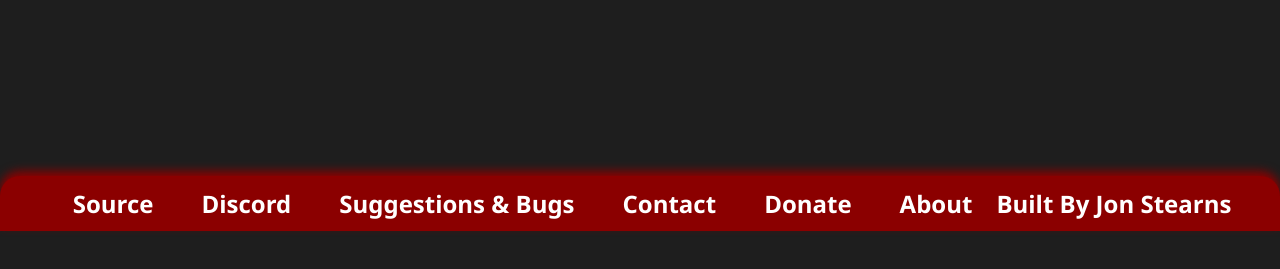
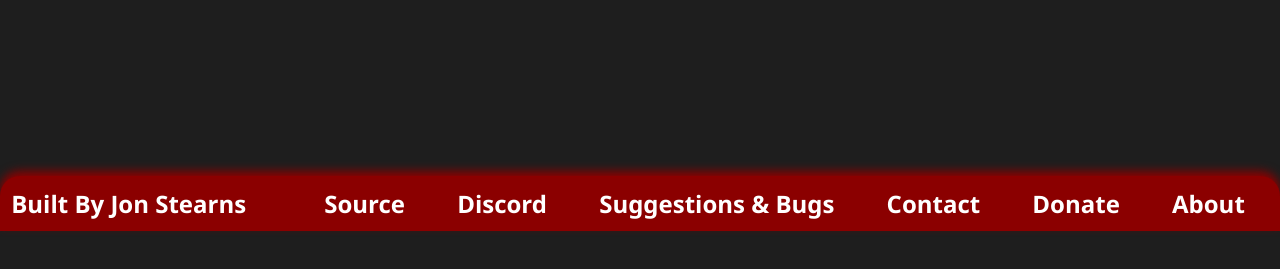
Before and after one commit to GX-GamesCrack-Pro/GX-GamesCrack-Pro.github.io, a plain HTML site: page index.html in a window 1280 px wide. Shown: the part 569-838 px from the top of the page. Drawn offline with nearby package versions, Linux system fonts and the light colour scheme; files that its build step writes are made by us from their sources; no server answers; a script that the page names is missing.

Commit message:
Update index.html

```diff
--- a/index.html
+++ b/index.html
@@ -78,14 +78,16 @@ document.addEventListener("DOMContentLoaded", () => {
 				</div>
 			</div>
 		</main>
-		<footer class="noscroll">
+		<footer class="noscroll" style="display: flex; justify-content: space-between; align-items: center; flex-wrap: wrap;">
+  <p style="margin: 0;">Built By Jon Stearns</p>
+  <div>
     <a href="https://github.com/gx-gamescrack/gx-gamescrack.github.io">Source</a>
     <a href="https://discord.gg/KddjwqdRK">Discord</a>
     <a href="/suggest.html">Suggestions & Bugs</a>
     <a href="/contact.html">Contact</a>
     <a href="/support.html">Donate</a>
     <a href="/about.html">About</a>
-			<p style="text-align: left;">Built By Jon Stearns</p>
+  </div>
 </footer>
 	</body>
 </html>
```
Lines whose indentation alone changed are shown as unchanged.
